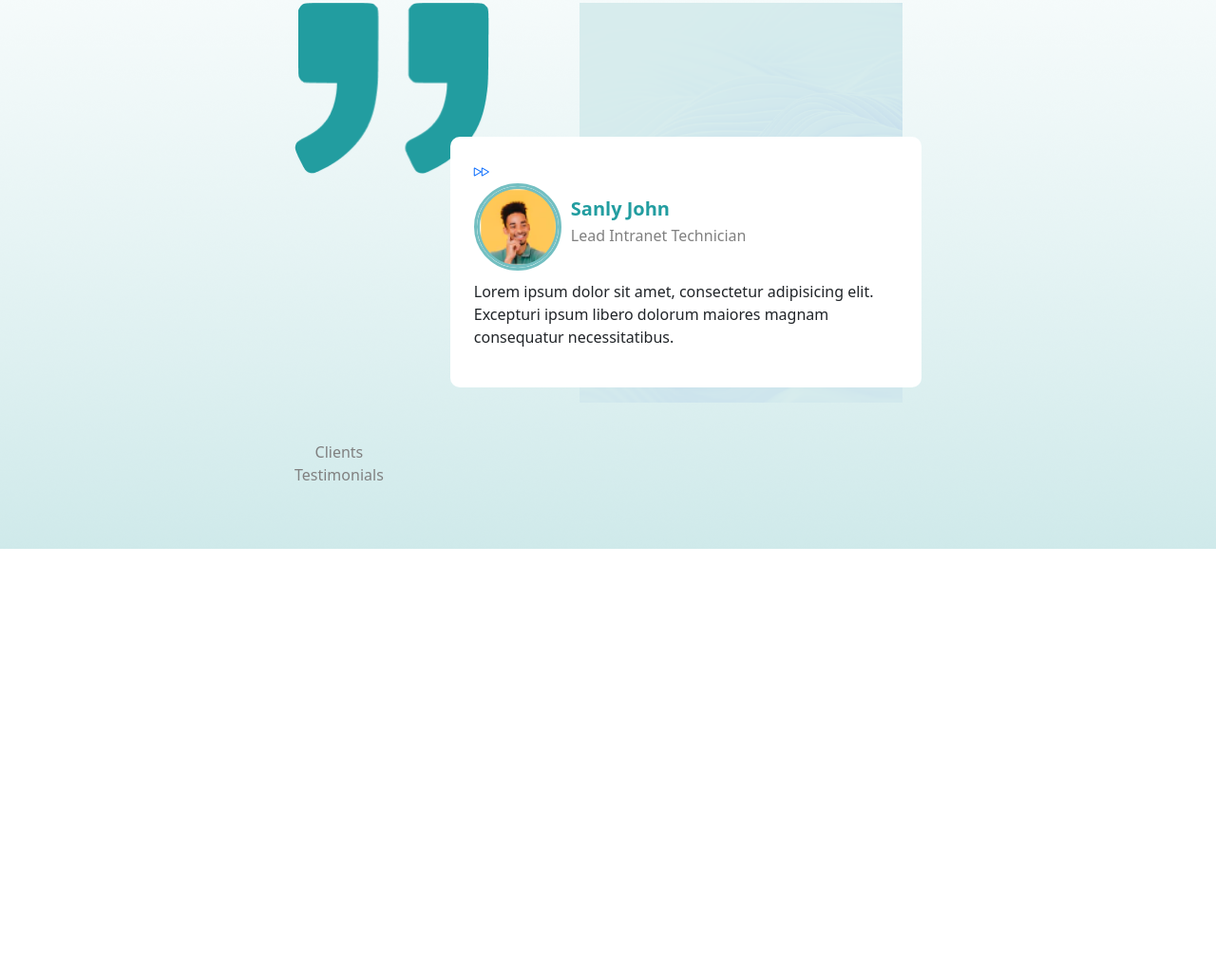
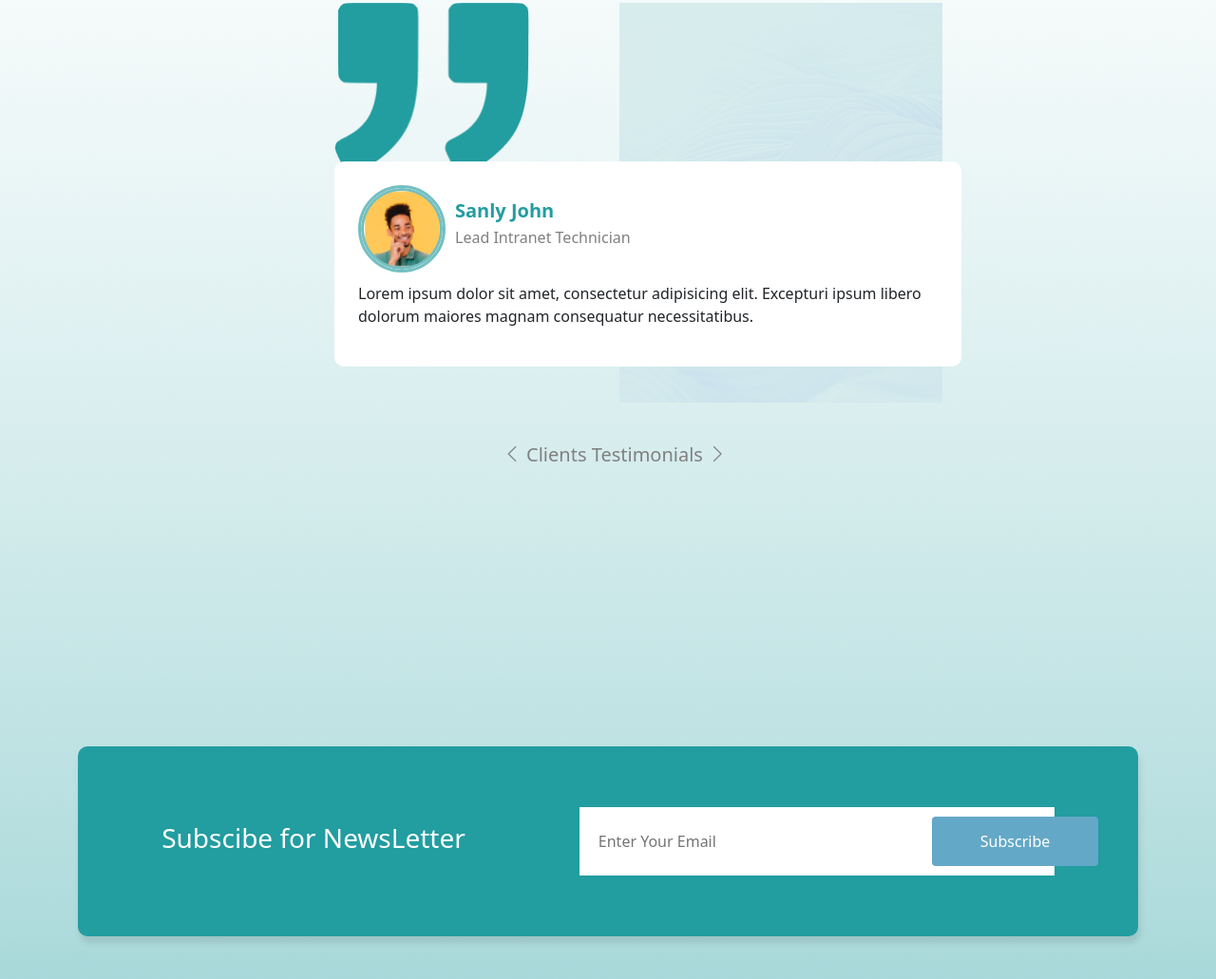
Before and after one commit to Rheno001/Hub-Finder, a plain HTML site: page index.html in a window 1280 px wide. Shown: the part 3418-4449 px from the top of the page at 95% size. Before the commit the page ends 3996 px from the top, so only its background shows below. Drawn offline with nearby package versions, Linux system fonts and the light colour scheme.

Commit message:
subscribe bar

```diff
--- a/index.html
+++ b/index.html
@@ -276,9 +276,8 @@
               </div>
 
               <div class="testimonials d-flex">
-                <p class="butt-head text-center">Clients Testimonials</p>
+                <p class="butt-head text-center"><i class="bi bi-chevron-left"></i> Clients Testimonials <i class="bi bi-chevron-right"></i></p>
                 <div class="client">
-                  <a href=""><i class="bi bi-fast-forward"></i></a>
                   <div class="icon d-flex">
                     <img src="assets/manface.png" class="profile-pic" alt="">
                     <div class="name">
@@ -294,9 +293,28 @@
                 </div>
               </div>
             </div>
+
+            <div class="bottom">
+              <div class="container-sm py-5 d-flex justify-content-center">
+                <div class="row">
+                  <div class="col py-3 me-3">
+                    <p class="sub-text">Subscibe for NewsLetter</p>
+                  </div>
+                  <div class="col py-3">
+                    <div class="sub d-flex">
+                     <input type="email" placeholder="Enter Your Email" required>
+                     <button class="btn" type="submit">Subscribe</button>
+                    </div>
+
+                  </div>
+                </div>
+            </div>
           </div>
 
+
+
         </section>
+
 
     </div>
 
--- a/style.css
+++ b/style.css
@@ -185,9 +185,8 @@ button.accordion-button{
     justify-content: center;
     align-items: center;
 }
-#footer .container-sm{
-    display: flex;
-    justify-content: center;
+.top{
+    margin-left: 270px;
 }
 #footer .top{
     width: 660px;
@@ -223,10 +222,15 @@ button.accordion-button{
 .testimonials{
     align-items: center;
     justify-items: center;
+    flex-direction: column;
 }
 .butt-head{
     color: #808080;
     align-items: center;
+    font-size: 20px;
+}
+.butt-head:hover{
+    color: #229DA0;
 }
 .name{
     margin-top: 27px;
@@ -244,6 +248,44 @@ button.accordion-button{
 .comment{
     margin-top: 10px;
 }
+.bottom .container-sm{
+    background: #229DA0;
+    margin-top: 300px;
+    border-radius: 10px;
+    box-shadow: 2px 7px 6px rgba(0, 0, 0, 0.1) ;
+}
+.sub-text{
+    font-size: 28px;
+    margin-top: 15px;
+    line-height: 34px;
+    font-weight: 400;
+    color: #fff;
+    margin-right: 80px;
+}
+.sub{
+    background: #fff;
+    padding: 10px;
+    width: 500px;
+}
+.sub .btn{
+    margin-left: 120px;
+    background: #64A8C7;
+    height: 52px;
+    border-radius: 4px;
+    padding: 10px 50px 10px 50px;
+    color: #fff;
+    line-height: 20px;
+    font-weight: 400;
+    font-size: 16px;
+}
+.sub input{
+    border: none;
+    font-weight: 400;
+    color:  #2B3D51;
+    margin-left: 10px;
+}
+
+
 @media (max-width: 415px){
     #header{
         display: flex;
```
